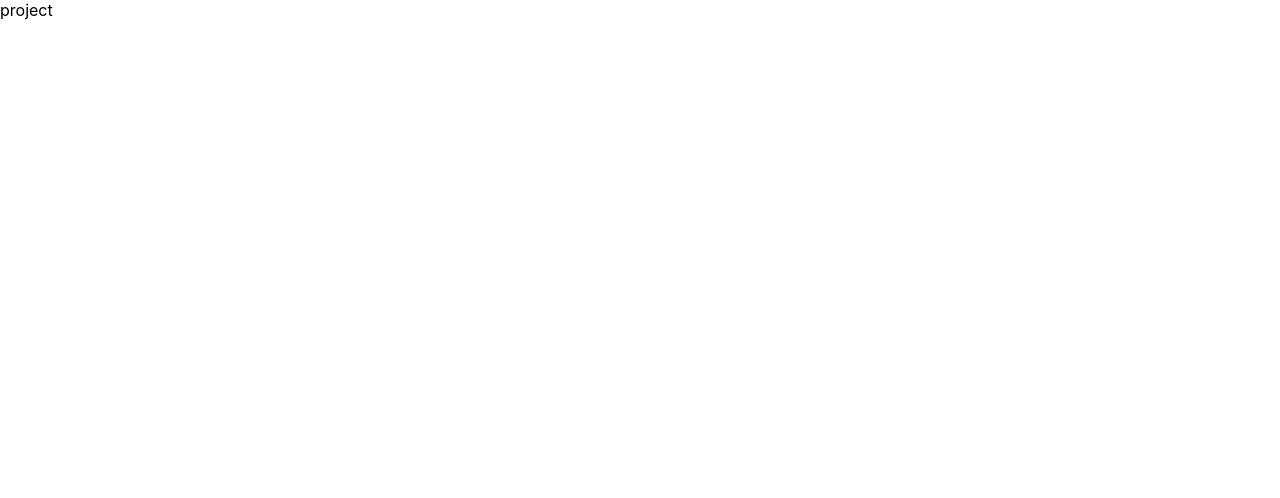
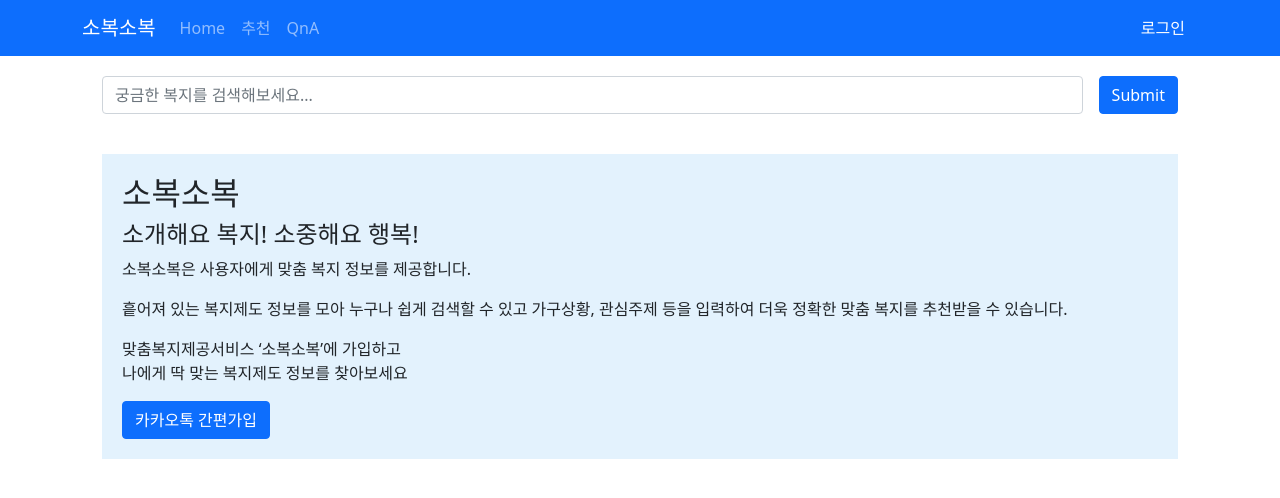
Before and after one commit to seongbiny/soboksobok, a React (Create React App) app in the folder frontend/: page / in a window 1280 px wide. Shown: the top 498 px of the page. Built offline with nearby package versions, Linux system fonts and the light colour scheme.

Commit message:
[S06P22C205-33] feat: 메인 페이지 UI 구현

```diff
--- a/frontend/src/App.js
+++ b/frontend/src/App.js
@@ -1,7 +1,18 @@
-import React from "react";
+import React from 'react';
+import NavBar from './components/Navbar.js';
+import Main from './pages/Main.jsx';
+
+import { Route, Routes } from 'react-router-dom';
 
 function App() {
-  return <div>project</div>;
+  return (
+    <div className="app">
+      <NavBar />
+      <Routes>
+        <Route path="/" element={<Main />} />
+      </Routes>
+    </div>
+  );
 }
 
 export default App;
--- a/frontend/src/components/Navbar.js
+++ b/frontend/src/components/Navbar.js
@@ -0,0 +1,22 @@
+import React from 'react';
+import { Navbar, Container, Nav, Button } from 'react-bootstrap';
+
+function NavBar() {
+  return (
+    <div>
+      <Navbar bg="primary" variant="dark">
+        <Container>
+          <Navbar.Brand href="#home">소복소복</Navbar.Brand>
+          <Nav className="me-auto">
+            <Nav.Link href="#home">Home</Nav.Link>
+            <Nav.Link href="#features">추천</Nav.Link>
+            <Nav.Link href="#pricing">QnA</Nav.Link>
+          </Nav>
+          <Button variant="primary">로그인</Button>
+        </Container>
+      </Navbar>
+    </div>
+  );
+}
+
+export default NavBar;
--- /dev/null
+++ b/frontend/src/components/SearchBar.js
@@ -0,0 +1,25 @@
+import React from 'react';
+import { Form, Button, Stack } from 'react-bootstrap';
+
+import styled from 'styled-components';
+
+const 박스 = styled.div`
+  padding: 20px;
+`;
+
+function SearchBar() {
+  return (
+    <div>
+      <박스>
+        <Stack direction="horizontal" gap={3}>
+          <Form.Control className="me-auto" placeholder="궁금한 복지를 검색해보세요..." />
+          <Button variant="primary" type="submit">
+            Submit
+          </Button>
+        </Stack>
+      </박스>
+    </div>
+  );
+}
+
+export default SearchBar;
--- a/frontend/src/index.js
+++ b/frontend/src/index.js
@@ -4,9 +4,15 @@ import './index.css';
 import App from './App';
 import reportWebVitals from './reportWebVitals';
 
+import { BrowserRouter } from 'react-router-dom';
+
+import 'bootstrap/dist/css/bootstrap.min.css';
+
 ReactDOM.render(
   <React.StrictMode>
-    <App />
+    <BrowserRouter>
+      <App />
+    </BrowserRouter>
   </React.StrictMode>,
   document.getElementById('root')
 );
--- /dev/null
+++ b/frontend/src/pages/Main.jsx
@@ -0,0 +1,49 @@
+import React from 'react';
+import { Container, Row, Col, Button } from 'react-bootstrap';
+import SearchBar from '../components/SearchBar';
+
+import styled from 'styled-components';
+
+const 소개 = styled.div`
+  margin: 20px;
+  padding: 20px;
+  background-color: #e3f2fd;
+`;
+
+function Main() {
+  return (
+    <div className="main">
+      <Container>
+        <Row>
+          <Col>
+            <div className="search">
+              <SearchBar></SearchBar>
+            </div>
+          </Col>
+        </Row>
+
+        <Row>
+          <Col>
+            <소개>
+              <h2>소복소복</h2>
+              <h4>소개해요 복지! 소중해요 행복! </h4>
+              <p>소복소복은 사용자에게 맞춤 복지 정보를 제공합니다.</p>
+              <p>
+                흩어져 있는 복지제도 정보를 모아 누구나 쉽게 검색할 수 있고 가구상황, 관심주제 등을
+                입력하여 더욱 정확한 맞춤 복지를 추천받을 수 있습니다.
+              </p>
+              <p>
+                맞춤복지제공서비스 ‘소복소복’에 가입하고
+                <br />
+                나에게 딱 맞는 복지제도 정보를 찾아보세요
+              </p>
+              <Button variant="primary">카카오톡 간편가입</Button>
+            </소개>
+          </Col>
+        </Row>
+      </Container>
+    </div>
+  );
+}
+
+export default Main;
```
